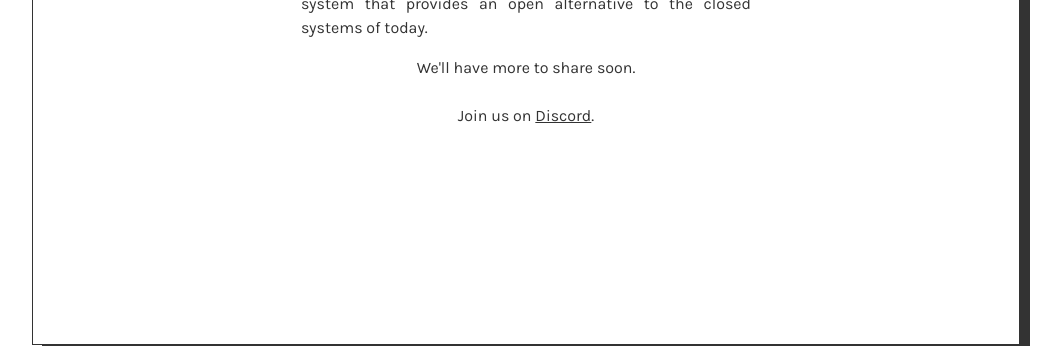
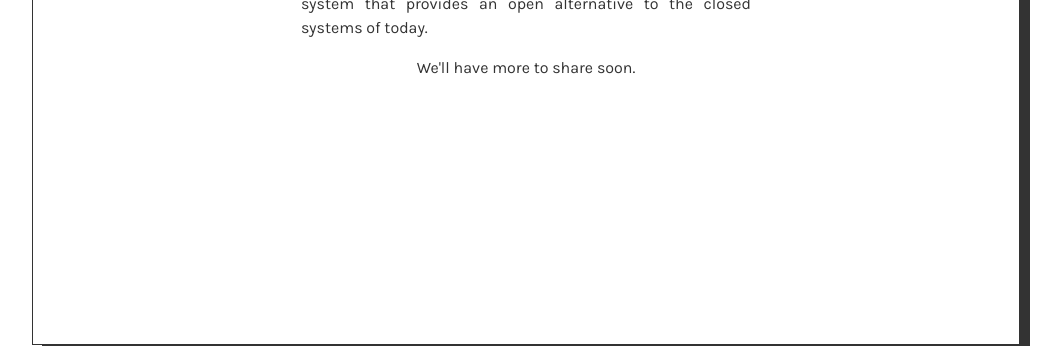
Before and after one commit to muxyz/website, a Jekyll site: the page built from index.md, in a window 1280 px wide. Shown: the part 455-801 px from the top of the page, without its empty margins (114-1175 px from the left). Built offline with Jekyll 4.4.1, drawn with Linux system fonts in a browser that asks for light colours.

Commit message:
Update index.md

```diff
--- a/index.md
+++ b/index.md
@@ -16,8 +16,5 @@ to the closed systems of today.
 <div id="abstract">
   <p style="text-align: center;">
     We'll have more to share soon.
-    <br><br>
-    Join us on
-    <a href="https://discord.gg/TBR9bRjd6Z">Discord</a>.
   </p>
 </div>
```
